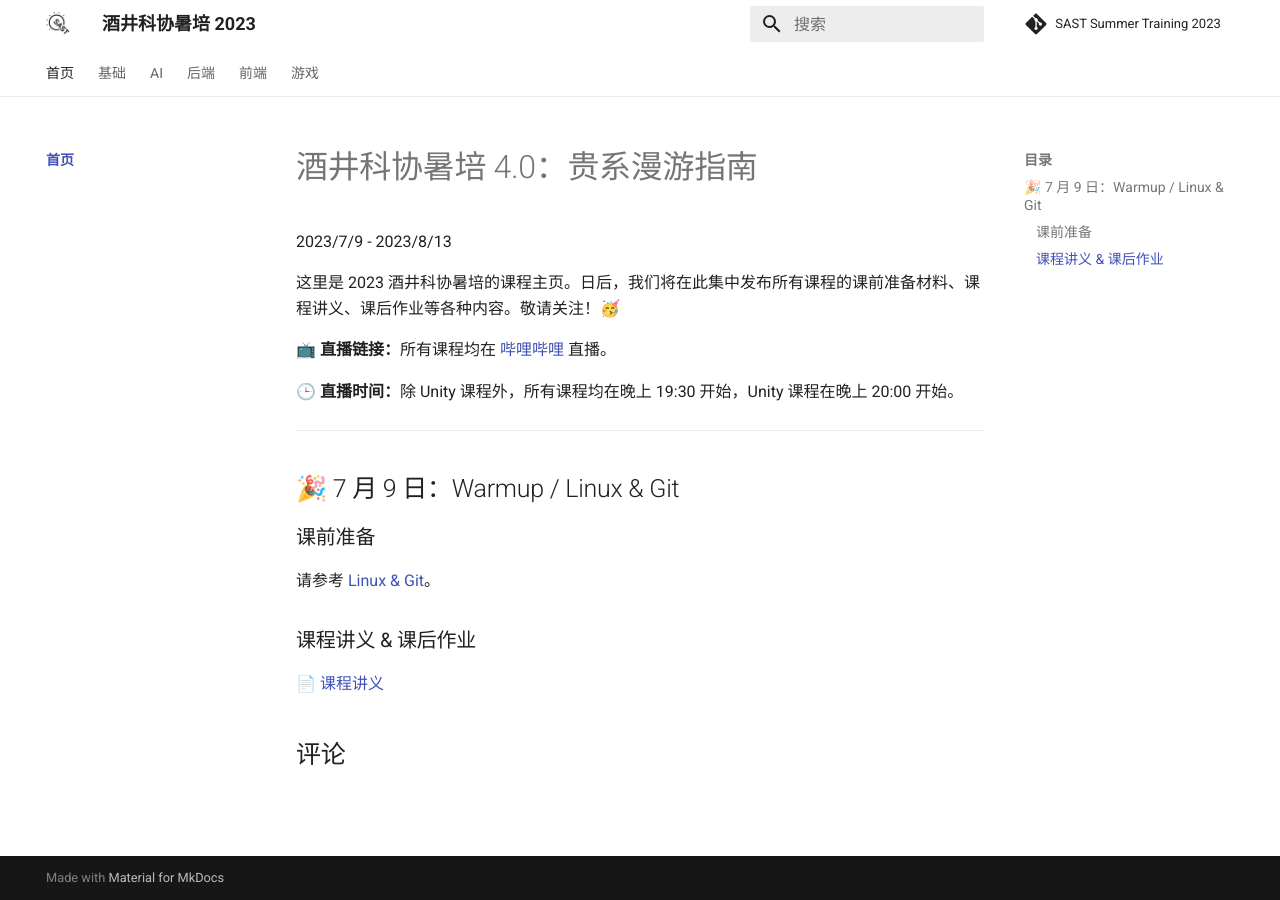
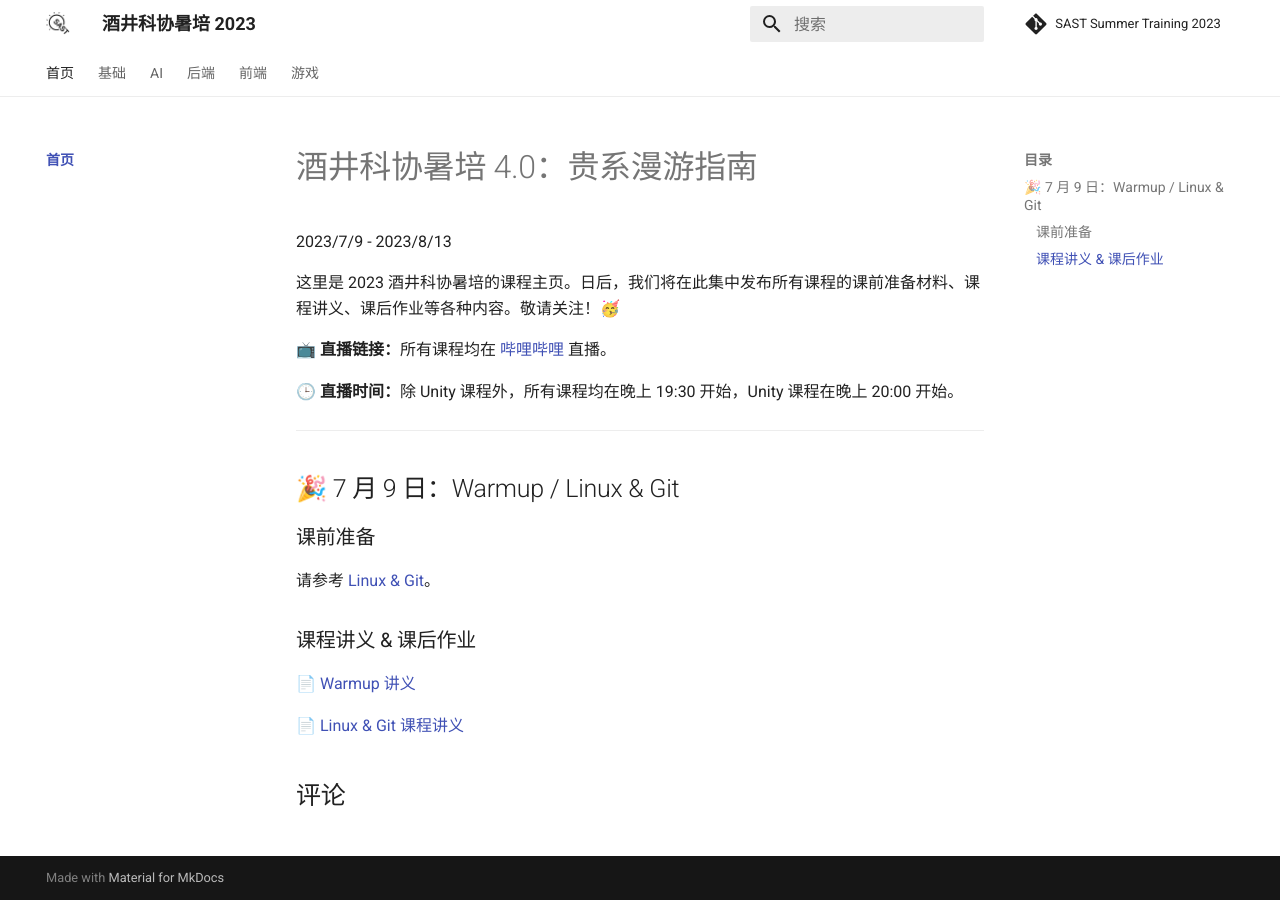
Before and after one commit to sast-summer-training-2023/sast-summer-training-2023.github.io, an MkDocs documentation site: the page built from docs/index.md, in a window 1280 px wide. Built offline with MkDocs 1.6.1 and Material for MkDocs 9.7.7, drawn with Linux system fonts in a browser that asks for light colours; comment, search, counter and statistics services are not loaded.

Commit message:
feat: add warmup slides

```diff
--- a/docs/index.md
+++ b/docs/index.md
@@ -18,4 +18,6 @@
 
 ### 课程讲义 & 课后作业
 
-📄 [课程讲义](pdfs/linux-handout.pdf)
+📄 [Warmup 讲义](pdfs/warmup.pdf)
+
+📄 [Linux & Git 课程讲义](pdfs/linux-handout.pdf)
```
Also changed, not shown: docs/basic/index.md (+1 -1 lines), 1 other file.
